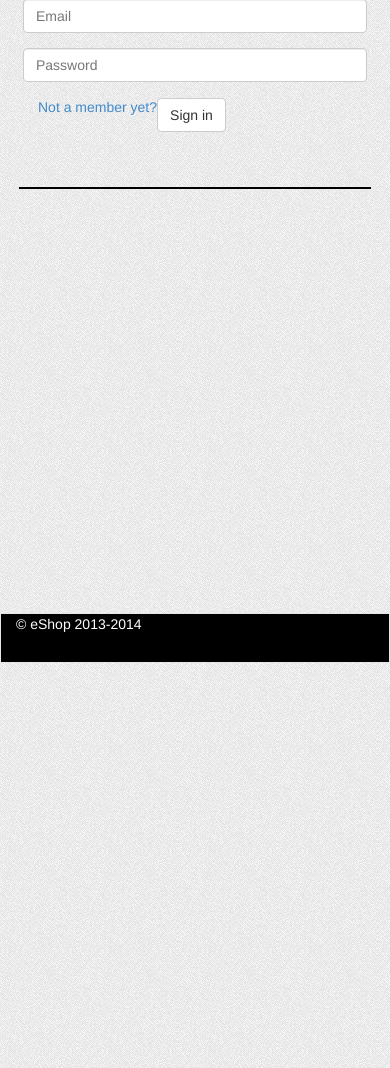
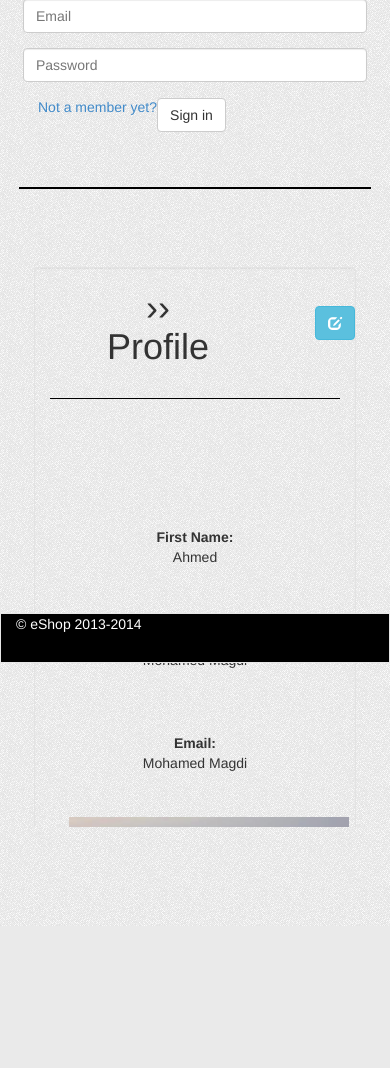
Before and after one commit to ahmed93/php-eshop, a PHP site: page / in a window 390 px wide. Shown: the part 493-1561 px from the top of the page. After the commit the page ends 1419 px from the top, so only its background shows below. Run offline with PHP 8.4, Linux system fonts and the light colour scheme; data that the repository does not hold is empty.

Commit message:
profile page

```diff
--- a/view/inc/_profilePage.html
+++ b/view/inc/_profilePage.html
@@ -0,0 +1,108 @@
+<div class="profile container">
+
+	<div class="container profile-sec">
+		<div class="row">
+			<table>
+				<tr>
+					<td width="20%">
+						<h1 class="profile-title">&rsaquo;&rsaquo; Profile</h1>
+					</td>
+					<td width="60%">
+					</td>
+					<td id="editB" width="10%">
+						<button class="btn btn-info glyphicon glyphicon-edit" onClick="editprofile()"></button>
+					</td>
+				</tr>
+			</table>
+
+
+			<!-- <button class="btn btn-" type="button" onClick="editProfile();">Edit</button> -->
+		</div>
+		<hr>
+		<div class="well">
+			<div class="row">
+				<div id="addedMV" class="info-div col-md-6">
+					<div class="well row profile-name">
+						<div class="field-title col-md-4"> <font><b>First Name:</b> </font>	</div>
+						<div id="fname-div" class="field-value col-md-8"><label id="fname-value">Ahmed</label></div>
+					</div>
+					<div class="well row profile-name">
+						<div class="field-title col-md-4"> <font><b>Last Name:</b> </font>	</div>
+						<div id="lname-div" class="field-value col-md-8"><label id="lname-value">Mohamed Magdi</label></div>
+					</div>
+					<div class="well row profile-mail">
+						<div class="field-title col-md-4"> <font><b>Email:</b> </font>	</div>
+						<div id="mail-div" class="field-value col-md-8"><label id="mail-value">Mohamed Magdi</label></div>
+					</div>
+				</div>
+				<div id="img" class="img-div col-md-6">
+					<img id="img-value" src="view/img/logo.jpg" alt="">
+				</div>
+			</div>
+		</div>
+	</div>
+<style>
+
+	.profile {
+		/*background-color: yellow !important;*/
+		width: 100%;
+		height: 40em;
+		overflow-y: scroll;
+		overflow-x: hidden;
+
+	}
+	.profile label {
+		font-style: normal !important;
+		font-weight:normal;
+	}
+	.profile table{
+		text-align: center;
+		vertical-align: center;
+
+	}
+	.profile .edit {
+		float: right;
+		width: 5em;
+		height: 5em !important;
+
+	}
+	.profile-sec {
+			/*background-color: yellow !important;*/
+			border: 1px solid #e3e3e3 !important;
+	 	 	border-radius: 4px !important;
+	  		-webkit-box-shadow: inset 0 1px 1px rgba(0, 0, 0, .05)!important;
+	        		box-shadow: inset 0 1px 1px rgba(0, 0, 0, .05)!important;
+	}
+
+	.profile hr{
+		background-color: black;
+		height: 0.1em;
+	}
+/*
+	.profile .field-title  {
+		text-align: right;
+	}
+*/
+	.profile .field-value {
+
+	}
+
+	.profile .profile-title {
+		float: left;
+		padding-left: 2em;
+	}
+
+	.profile .info-div {
+		padding-top: 5em;
+		text-align: center;
+	}
+
+	.profile .img-div {
+		text-align: center;
+	}
+
+	.profile .img-div img{
+		width: 20em;
+	}
+
+</style>
--- a/view/javascript/index.js
+++ b/view/javascript/index.js
@@ -7,15 +7,15 @@
 $(document).ready(
 	function () {
 		$("#footer-div").load("view/inc/_footer.html");
+		$("#main-body").load("view/inc/_profilePage.html");
 		checkforLoginUser();
-		getProducts();
+		// getProducts();
 });
 
 function goHomePage() {
 	getProducts();
 }
 
-
 function myprofile() {
 
 }
--- a/view/javascript/loginInfo.js
+++ b/view/javascript/loginInfo.js
@@ -1,3 +1,50 @@
 function myHistory() {
-	$("#main-body").html("view/inc/_history.html")
+	$("#main-body").load("view/inc/_history.html", function(){
+
+	});
 }
+
+function myprofile() {
+	$("#main-body").load("view/inc/_profilePage.html", function(){
+
+	});
+}
+
+
+function editprofile() {
+
+	var fname = $("#fname-value").text();
+	var lname = $("#lname-value").text();
+	var mail = $("#mail-value").text();
+	var avatar = $("#img-value").attr('src');
+
+
+	$("#mail-div").html("<input id=\"profile-email-value\" type=\"mail\" class=\"form-control\" placeholder=\"Email\" value=\""+mail+"\">");
+	$("#fname-div").html("<input id=\"profile-fname-value\" type=\"text\" class=\"form-control\" placeholder=\"Email\" value=\""+fname+"\">");
+	$("#lname-div").html("<input id=\"profile-lname-value\" type=\"text\" class=\"form-control\" placeholder=\"Email\" value=\""+lname+"\">");
+	$("#addedMV").append("<div id=\"tempEdit\" class=\"well row profile-mail\"> \
+							<div class=\"field-title col-md-4\"> <font><b>Avatar:</b> </font></div> \
+							<input onblur=\"loadIMG();\" id=\"profile-avatar-value\" type=\"text\" class=\"form-control\" placeholder=\"Avatar\" value=\""+avatar+"\"> \
+						</div>");
+
+	$("#editB").html("<button class=\"btn btn-info glyphicon glyphicon-ok\" onClick=\"doneProfileEdit()\"> Save</button>")
+}
+
+function loadIMG() {
+	var av = $("#profile-avatar-value").val();
+	$("#img-value").attr('src', av);
+};
+
+function doneProfileEdit() {
+	var fname = $("#profile-fname-value").val();
+	var lname = $("#profile-lname-value").val();
+	var mail = $("#profile-email-value").val();
+
+	$("#mail-div").html("<input id=\"profile-email-value\" type=\"mail\" class=\"form-control\" placeholder=\"Email\" value=\""+mail+"\">");
+	$("#fname-div").html("<label id=\"fname-value\">Ahmed</label>");
+	$("#lname-div").html("<label id=\"lname-value\">Mohamed Magdi</label>");
+	$("#mail-div").html("<label id=\"mail-value\">Mohamed Magdi</label>");
+	$("#tempEdit").remove();
+
+	$("#editB").html("<button class=\"btn btn-info glyphicon glyphicon-edit\" onClick=\"editprofile()\"> Save</button>")
+}
--- a/view/javascript/registration.js
+++ b/view/javascript/registration.js
@@ -47,10 +47,6 @@
 			}
 		}
 	});
-}
-
-function validateField(id) {
-
 }
 
 function checkFN() {
--- a/view/stylesheet/index.css
+++ b/view/stylesheet/index.css
@@ -40,7 +40,7 @@
 
 .main-body {
 	width: 100% !important;
-	height: 800px !important;
+	height: 47em !important;
 	overflow-y: scroll !important;
 	overflow-x: hidden !important;
 }
```
